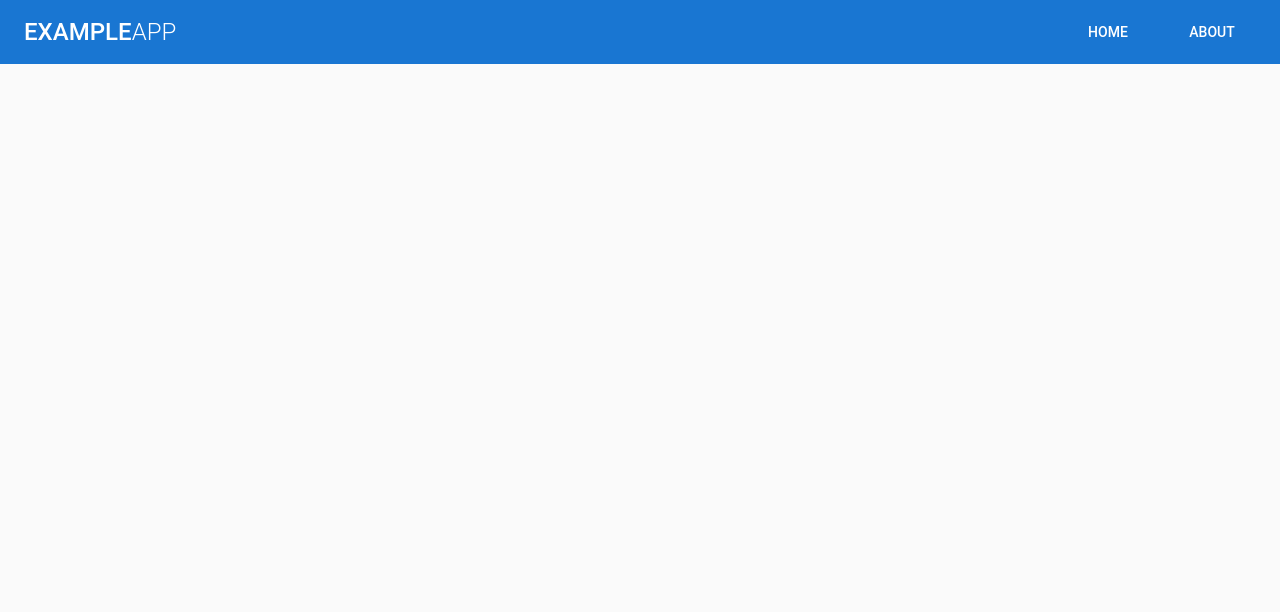
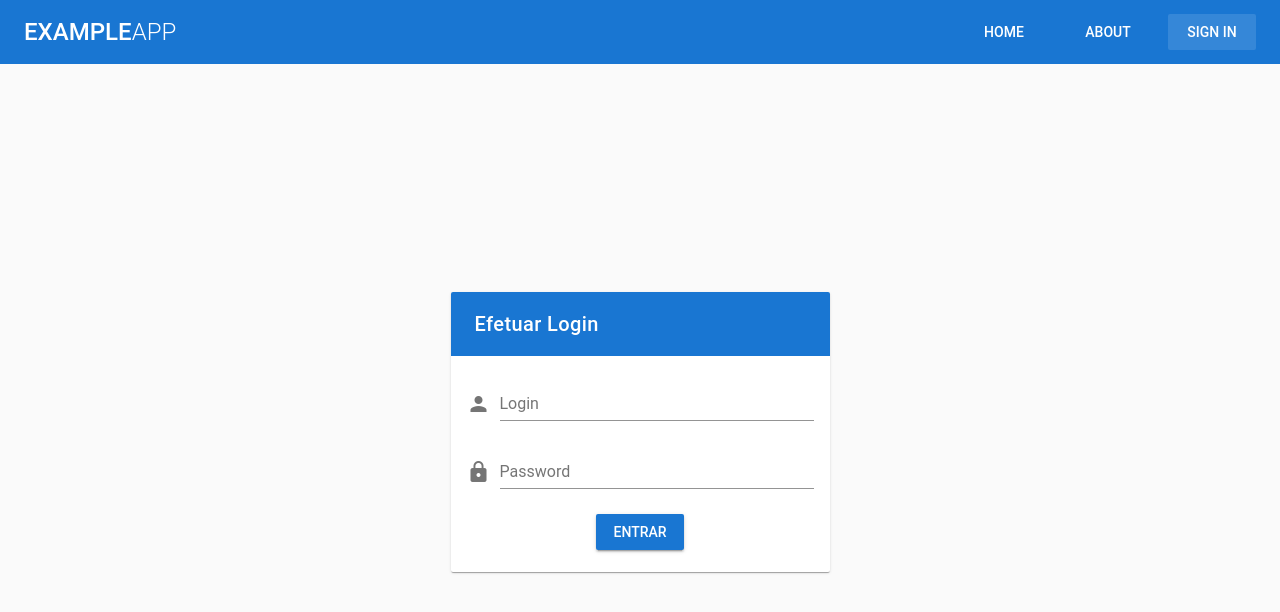
Before and after one commit to luanelioliveira/vue-app-firebase, a Vue app: page /login in a window 1280 px wide. Shown: the top 612 px of the page. Built offline with nearby package versions, Linux system fonts and the light colour scheme; a small style sheet from the web is missing.

Commit message:
Adicionada página de login

```diff
--- a/src/components/TheToolbar.vue
+++ b/src/components/TheToolbar.vue
@@ -10,6 +10,9 @@
       </v-btn>
       <v-btn flat to="/about" >
         <span>About</span>
+      </v-btn>
+      <v-btn flat to="/login" >
+        <span>Sign In</span>
       </v-btn>
     </v-toolbar>
 </template>
--- a/src/router.js
+++ b/src/router.js
@@ -1,6 +1,7 @@
 import Vue from 'vue';
 import Router from 'vue-router';
 import Home from './views/Home.vue';
+import LoginView from './views/LoginView.vue';
 
 Vue.use(Router);
 
@@ -14,6 +15,11 @@ export default new Router({
       component: Home,
     },
     {
+      path: '/login',
+      name: 'login',
+      component: LoginView,
+    },
+    {
       path: '/about',
       name: 'about',
       // route level code-splitting
--- /dev/null
+++ b/src/views/LoginView.vue
@@ -0,0 +1,44 @@
+<template>
+  <v-container fill-height text-xs-center>
+    <v-layout justify-center align-center>
+      <v-flex xs10 sm6 md6 lg4 xl3>
+        <v-card class="elevation-1">
+          <v-toolbar class="elevation-0" dark color="primary">
+            <v-toolbar-title>Efetuar Login</v-toolbar-title>
+          </v-toolbar>
+          <v-card-text>
+            <v-form>
+              <v-text-field
+               prepend-icon="person"
+               name="login"
+               label="Login"
+               type="text">
+              </v-text-field>
+              <v-text-field
+               prepend-icon="lock"
+               name="password"
+               label="Password"
+               id="password"
+               type="password"></v-text-field>
+            </v-form>
+            <v-btn color="primary">Entrar</v-btn>
+          </v-card-text>
+        </v-card>
+      </v-flex>
+    </v-layout>
+  </v-container>
+</template>
+
+<script>
+export default {
+  data() {
+    return {
+      email: '',
+      password: '',
+      showPassword: false,
+      title: 'Example',
+      subtitle: 'App',
+    };
+  },
+};
+</script>
```
